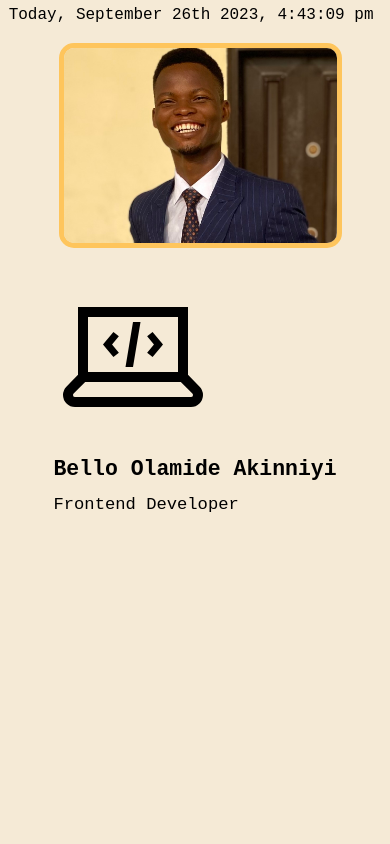
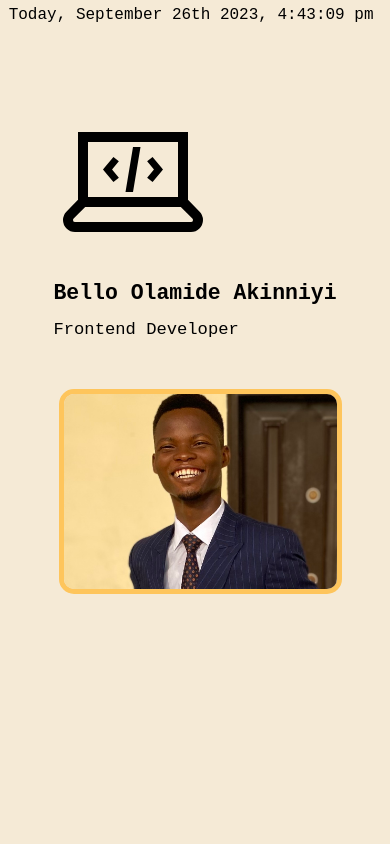
Before and after one commit to Olamide-Bello/portfolio, a React (Create React App) app: page / in a window 390 px wide. Shown: the top 844 px of the page. Built offline with nearby package versions, Linux system fonts and the light colour scheme.

Commit message:
profile adjusment

```diff
--- a/src/App.css
+++ b/src/App.css
@@ -210,7 +210,10 @@ nav>ul>li>a:hover {
   }
 
   .profile {
-    flex-direction: column-reverse;
+    flex-direction: column;
+    justify-content: center;
+    align-items: center;
+    margin-top: 20vw;
   }
 
   .profile-dt>h1:first-of-type {
```
